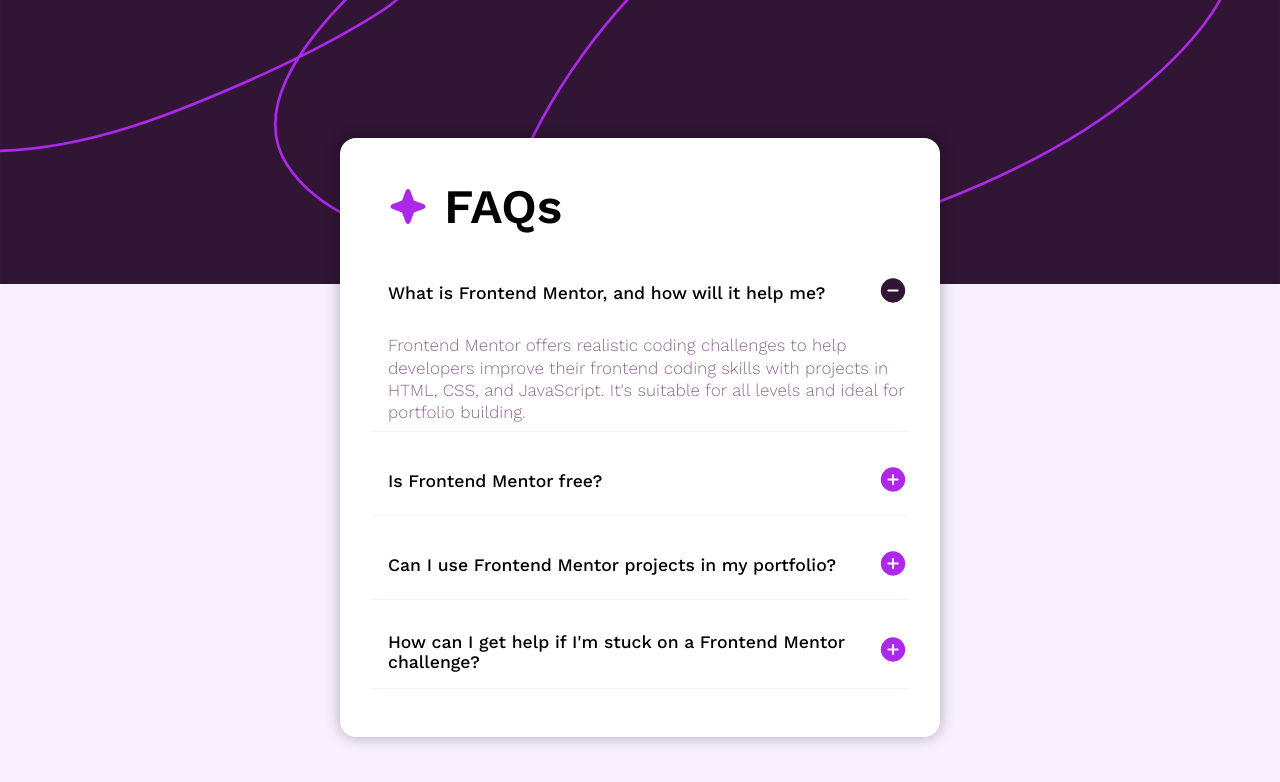
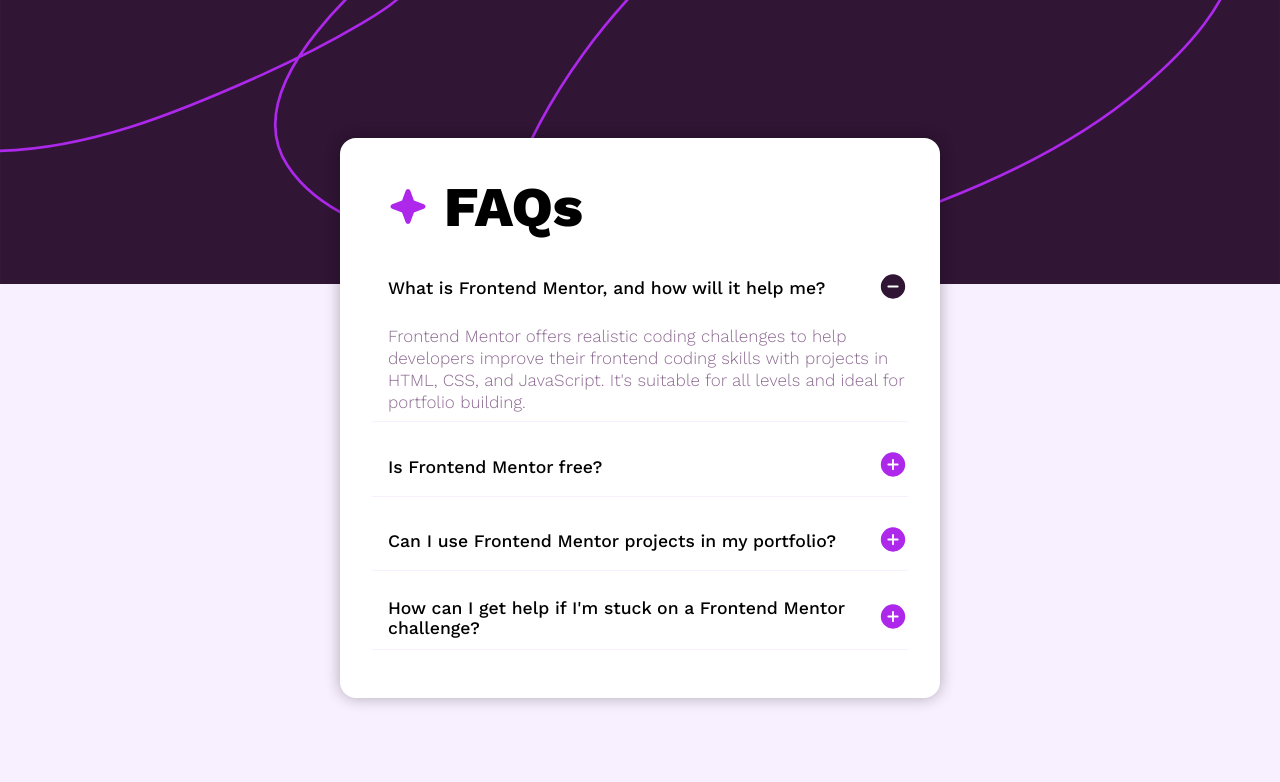
Before and after one commit to RaviBele/Javascript-FAQ-According, a plain HTML site: page index.html in a window 1280 px wide. Drawn offline with Linux system fonts and the light colour scheme.

Commit message:
Add files via upload

```diff
--- a/styles.css
+++ b/styles.css
@@ -48,8 +48,8 @@ article {
 }
 
 .heading h2 {
-    font-size: 3rem;
-    font-weight: 600;
+    font-size: 3.5rem;
+    font-weight: 800;
 }
 
 .qa {
@@ -62,7 +62,7 @@ article {
     display: flex;
     align-items: center;
     justify-content: space-between;
-    padding-block: 1rem;
+    padding-block: 0.7rem;
 }
 
 .question h4 {
```
